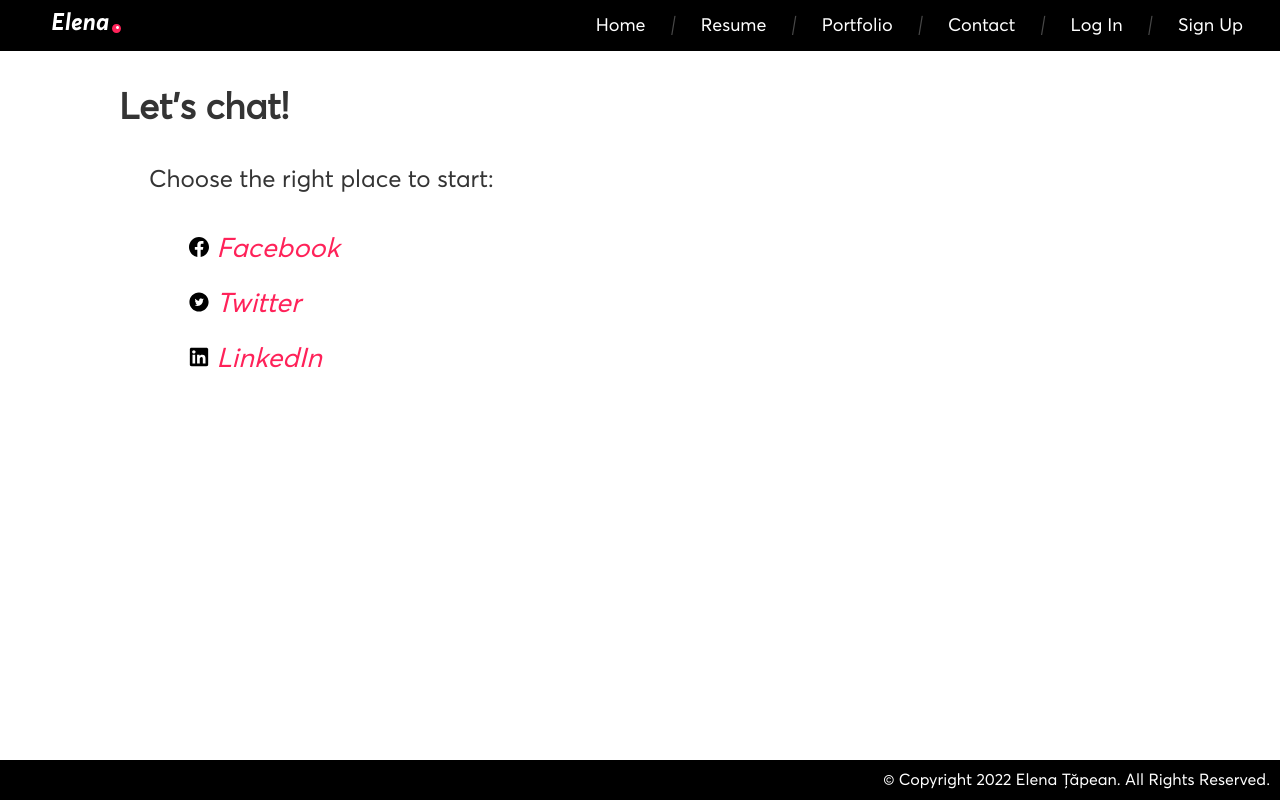
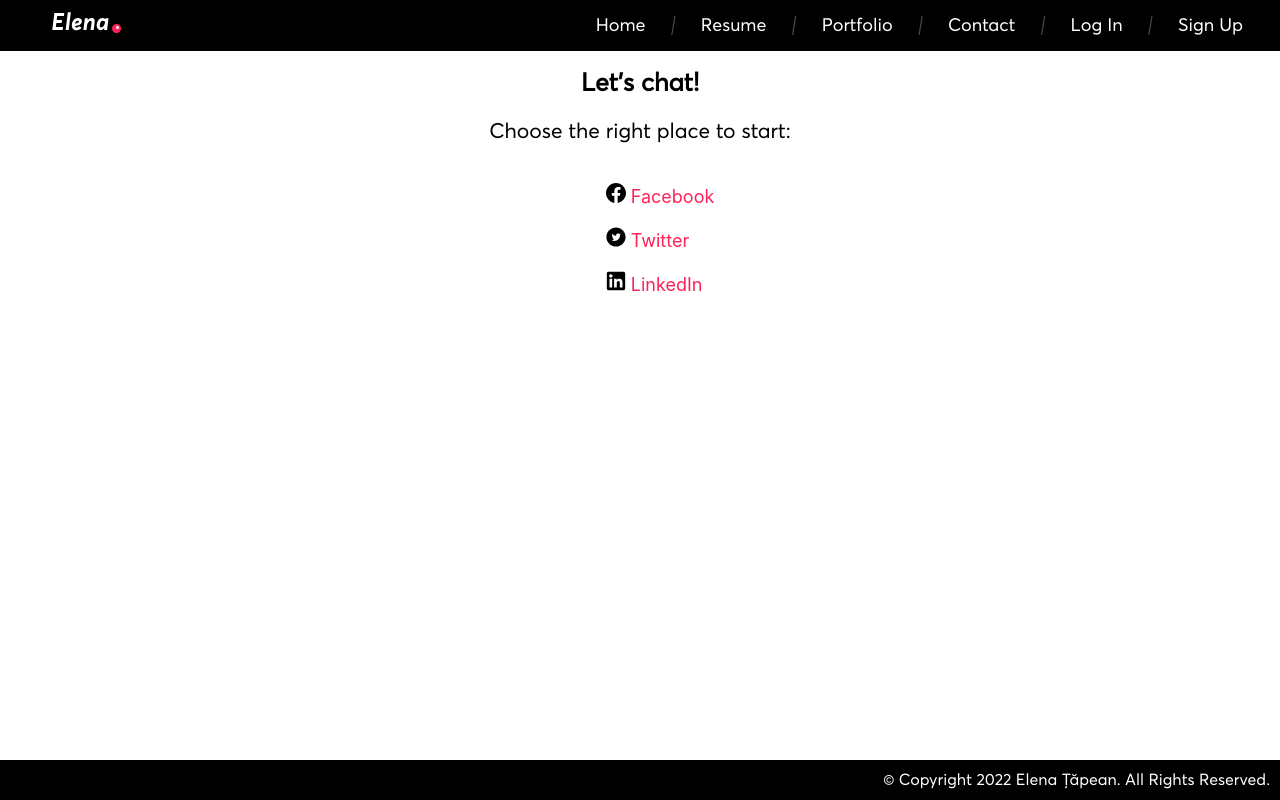
Before and after one commit to Elena-Tapean/react-project-one, a React (Create React App) app: page /contact in a window 1280 px wide. Built offline with nearby package versions, Linux system fonts and the light colour scheme.

Commit message:
changed contact page needs more

```diff
--- a/src/views/Contact.jsx
+++ b/src/views/Contact.jsx
@@ -6,6 +6,7 @@ export const Contact = function () {
             <div className="contact-page">
                     <h1>Let's chat!</h1>
                     <p>Choose the right place to start:</p>
+                    <div className='flex-div'>
                     <ul>
                         <li><a href="https://www.facebook.com/ellenna.tsapean/"><svg width="20" height="20" viewBox="0 0 15 15" fill="none" xmlns="http://www.w3.org/2000/svg">
 <path fill-rule="evenodd" clip-rule="evenodd" d="M0 7.54188C0 11.2706 2.70813 14.3712 6.25 15V9.58313H4.375V7.5H6.25V5.83313C6.25 3.95813 7.45812 2.91687 9.16687 2.91687C9.70812 2.91687 10.2919 3 10.8331 3.08313V5H9.875C8.95813 5 8.75 5.45812 8.75 6.04187V7.5H10.75L10.4169 9.58313H8.75V15C12.2919 14.3712 15 11.2713 15 7.54188C15 3.39375 11.625 0 7.5 0C3.375 0 0 3.39375 0 7.54188Z" fill="black"/>
@@ -20,6 +21,7 @@ export const Contact = function () {
 </svg>  LinkedIn</a></li>
                     </ul>
                 </div>
+            </div>
         </main>
     )
 }
--- a/src/views/Portfolio.jsx
+++ b/src/views/Portfolio.jsx
@@ -5,12 +5,19 @@ export const Portfolio = function () {
         <main>
             <div className="port-folio">
                 <h1>My projects so far</h1>
-                <div className='container'>
-                    <a className='item' href="http://localhost:3000/resume/elena/" target='_blank'><img src="https://scontent-otp1-1.xx.fbcdn.net/v/t39.30808-6/297272427_8061666247206686_5854492312499706271_n.jpg?_nc_cat=104&ccb=1-7&_nc_sid=730e14&_nc_eui2=AeEKtT2g1FK6xrLWWxn__So4vh0sdALzl-u-HSx0AvOX63MUoUN1-S_zE0RQZckU0QBb-cl2IHJsBLgKPdYcnKmz&_nc_ohc=08h2ZdxtbNUAX9a9Ck_&tn=zBda7qO6N6VquDzN&_nc_ht=scontent-otp1-1.xx&oh=00_AT9-hm6QyS6kxFlGuxWe2V73hQwdWQM4Y8wBk8N-AROGjg&oe=6300C008" alt="React Resume" /></a>
-                    <a className='item' href="#"><img src="https://scontent-otp1-1.xx.fbcdn.net/v/t39.30808-6/296303611_8059018590804785_7478927585763227444_n.jpg?_nc_cat=102&ccb=1-7&_nc_sid=730e14&_nc_eui2=AeHLxu9junQYpdBsag9EuSVq73RPSAqsX3HvdE9ICqxfcS-KhD3ECN37wLZkwL72HnHr7zzs_uqi0p8othsICZ5r&_nc_ohc=z1NEaFIM2nkAX9VyNwO&tn=zBda7qO6N6VquDzN&_nc_ht=scontent-otp1-1.xx&oh=00_AT9BREppnXycBjij4w2XamWfXPxh6grWCaXsYPqjorZ-eQ&oe=6301E502" alt="Vue Website" /></a>
-                    <a className='item' href="https://elenatapeanpoetry.wordpress.com/" target='_blank'><img src="https://scontent-otp1-1.xx.fbcdn.net/v/t39.30808-6/297160933_8058832867490024_6575266018145341092_n.jpg?_nc_cat=100&ccb=1-7&_nc_sid=730e14&_nc_eui2=AeEZ2tGlRK6cFbnL24-UZhXfQSLyfoBKF0NBIvJ-gEoXQ6J28X_1zLiuVCkg_WhewjOZ_o4HKTlPoCgaOao0a3uv&_nc_ohc=Qu_hZa3Hp3MAX_i_UfE&_nc_oc=AQlA6LaOlPByZrdGsITzaf_6XsAZklVc55cizIi3zEuGQ_FQEDtNeiBP803PvaEdTNc&tn=zBda7qO6N6VquDzN&_nc_ht=scontent-otp1-1.xx&oh=00_AT_mIagi89zjRJzfXYmw4GyGUxRYhFynoT_SE0JoB9SClg&oe=6300DFF7" alt="Poetry Blog" /></a>
-                    <a className='item' href="https://elenatapeanphotos.wordpress.com/" target='_blank'><img src="https://scontent-otp1-1.xx.fbcdn.net/v/t39.30808-6/296364111_8058836417489669_3469951829364631981_n.jpg?_nc_cat=111&ccb=1-7&_nc_sid=730e14&_nc_eui2=AeFnmn5Mq2PajpqNexQ4sBN7a_XIxX0Fw6xr9cjFfQXDrK-3Kk1EqapA2wZD28QiCji-kI87kkOm9Bq4qjojaPzG&_nc_ohc=5MuPE9_AulgAX_AD7sq&_nc_ht=scontent-otp1-1.xx&oh=00_AT8UBlxmLyI7ZFOSFBE2p9lnSfSxaXruj4SMCKX3QLKx7A&oe=630157C3" alt="Photography Blog" /></a>
-                    <a className='item' href="#"><img src="https://scontent-otp1-1.xx.fbcdn.net/v/t39.30808-6/296391965_8059024344137543_121256030906353369_n.jpg?_nc_cat=106&ccb=1-7&_nc_sid=730e14&_nc_eui2=AeGdSnkvdRA_aAWfr9YrxRQJMNw-DLCuM34w3D4MsK4zfjP-dE-GLc6eav1gEDThaP9u_Jw65cGfWsN5cSxVkKEp&_nc_ohc=PPQkxa1IoV0AX_ezqF1&_nc_ht=scontent-otp1-1.xx&oh=00_AT_ROL28V2R3DMlL65QzX3qBJPtlYLOBTyKeTljQAkf18Q&oe=63015E4C" alt="A Simple Game" /></a>
+                <div className='min-flex'>
+                    <div>
+                        <a href="http://localhost:3000/resume/elena">React.js Resume</a>
+                        <a href="http://localhost:8080/">Vue.js Bookstore Website</a>
+                        <a href="https://docs.google.com/document/d/1sU5-jxUbbbeO97Z6UGM0VLGGrTFz2Lfo16tVPfRdgi0/edit">Game Story and Designs</a>
+                    </div>
+                </div>
+                <div className='flex-div'>
+                    <div>
+                        <a href="http://localhost:3000/resume/elena">React.js Resume</a>
+                        <a href="http://localhost:8080/">Vue.js Bookstore Website</a>
+                        <a href="https://docs.google.com/document/d/1sU5-jxUbbbeO97Z6UGM0VLGGrTFz2Lfo16tVPfRdgi0/edit">Game Story and Designs</a>
+                    </div>
                 </div>
             </div>
         </main>
--- a/src/views/css/contact-page.scss
+++ b/src/views/css/contact-page.scss
@@ -1,36 +1,65 @@
 .contact-page {
     @media only screen and (min-width: 0) {
-        padding: 12px 24px;
-        margin: 0 15px;
-        font-size: 18px;
-        font-family: "Averta Std", sans-serif;
-        color: #343434;
-    }
+        height: 100%;
+
         h1 {
-        padding-left: 80px;
-        font-size: 36px;
+            display: flex;
+            justify-content: center;
+            font-size: 27px;
             font-family: "Averta Std", sans-serif;
             font-style: normal;
         }
         p {
-        padding-left: 100px;
-        margin: 10px;
-        padding-top: 10px;
+            display: flex;
+            justify-content: center;
             font-size: 24px;
             font-family: "Averta Std", sans-serif;
         }
-    ul {
-        padding-top: 20px;
-        padding-bottom: 340px;
-        padding-left: 150px;
-    }
+
+        .flex-div {
+            display: flex;
+            justify-content: center;
+            align-items: center;
             ul, li {
                 list-style-type: none;
             }
             a {
-        font-size: 27px;
+                font-size: 21px;
                 color: #FF2259;
                 text-decoration: none;
                 font-style: italic;
             }
         }
+    }
+
+    @media only screen and (min-width: 768px) {
+        h1 {
+            display: flex;
+            justify-content: center;
+            font-size: 25px;
+            font-family: "Averta Std", sans-serif;
+            font-style: normal;
+        }
+        p {
+            display: flex;
+            justify-content: center;
+            font-size: 21px;
+            font-family: "Averta Std", sans-serif;
+        }
+
+        .flex-div {
+            display: flex;
+            justify-content: center;
+            align-items: center;
+            ul, li {
+                list-style-type: none;
+            }
+            a {
+                font-size: 18px;
+                color: #FF2259;
+                text-decoration: none;
+                font-style: normal;
+            }
+        }
+    }
+}
--- a/src/views/css/port-folio.scss
+++ b/src/views/css/port-folio.scss
@@ -1,28 +1,56 @@
 .port-folio {
     @media only screen and (min-width: 0) {
-      padding: 10px;
-      padding-bottom: 80px;
-      margin: 0 10px;
-      font-size: 18px;
-      font-family: "Averta Std", sans-serif;
-      color: #343434;
+      height: 100%;
+
+      .flex-div {
+        display: none;
+      }
       h1 {
-        padding-left: 50px;
-        font-size: 32px;
+        display: flex;
+        justify-content: center;
+        font-size: 27px;
         font-family: "Averta Std," sans-serif;
       }
-      img {
-        width: 350px;
-        height: 250px;
-      }
-      .container {
-        display: flex;
-        flex-wrap: wrap;
-        padding: 5px;
-        justify-content: space-evenly;
-      };
-      .item {
-        margin: 10px;
+      .min-flex {
+        a {
+          display: flex;
+          justify-content: center;
+          padding: 10px;
+          text-decoration: none;
+          color: #ff2259;
+          font-size: 18px;
+        }
+        a:hover {
+          text-decoration: underline;
+        }
       }
     }
+
+    @media only screen and (min-width: 768px) {
+        .min-flex {
+          display: none;
+        }
+        h1 {
+          display: flex;
+          justify-content: center;
+          font-size: 28px;
+          font-family: "Averta Std," sans-serif;
+        }
+        .flex-div {
+          display: flex;
+          justify-content: space-evenly;
+          align-items: flex-start;
+          a {
+            display: flex;
+            justify-content: center;
+            padding: 10px;
+            text-decoration: none;
+            color: #ff2259;
+            font-size: 20px;
+          }
+          a:hover {
+            text-decoration: underline;
+          }
+        }
+    }
   }
```
Lines whose indentation alone changed are shown as unchanged.
